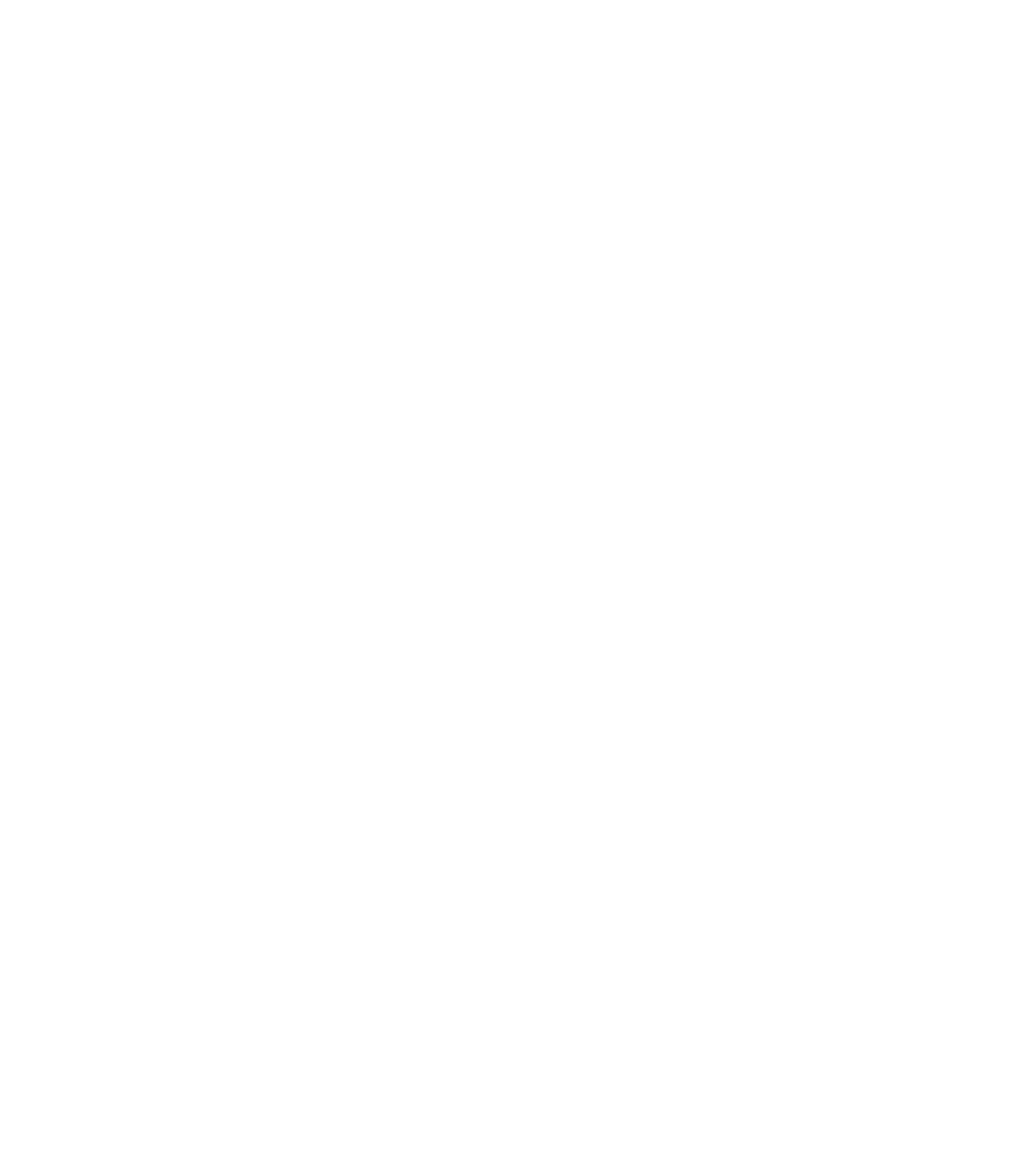
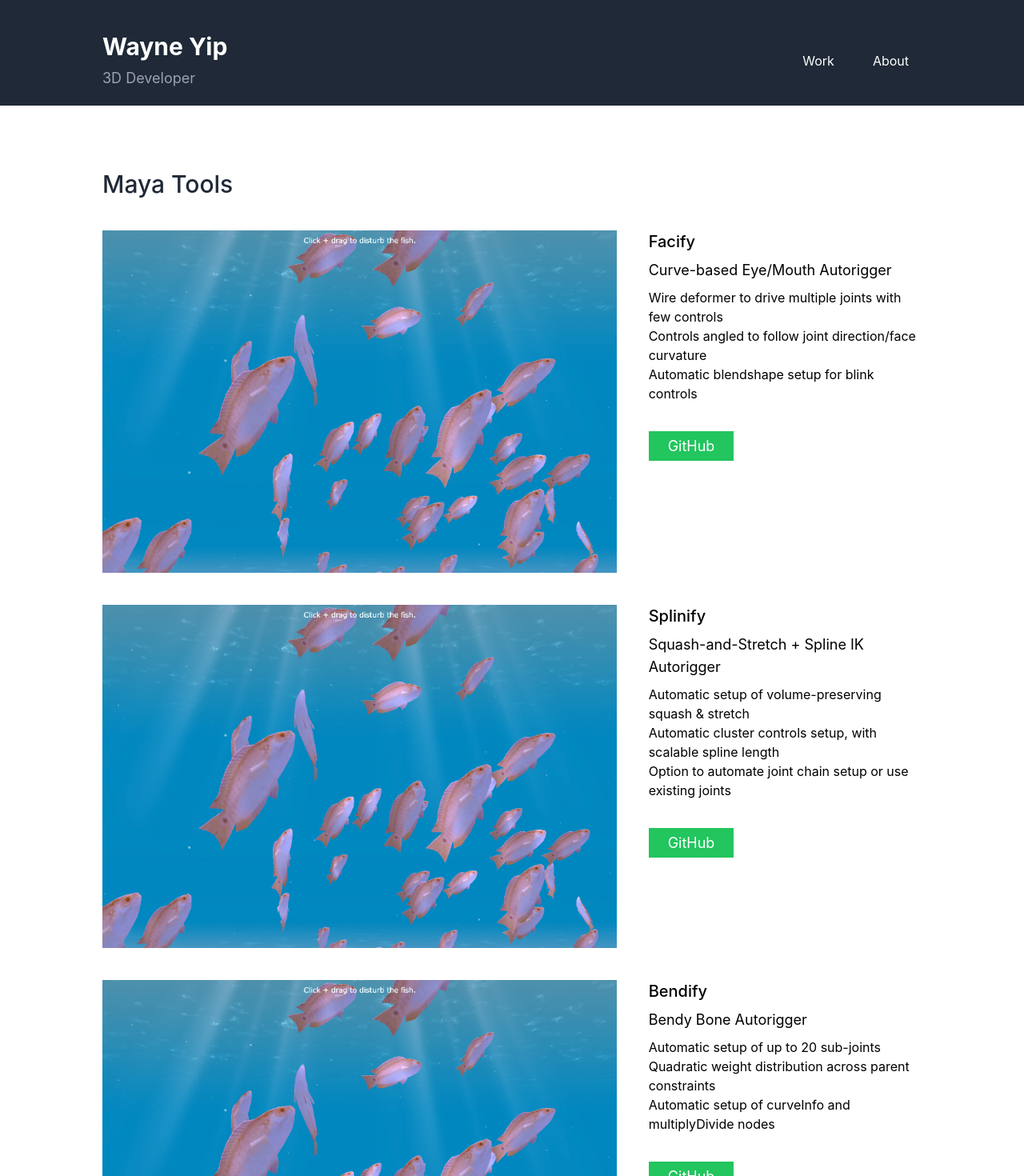
Before and after one commit to wayneyip/wayneyip.github.io, a React (Create React App) app: page /mayatools in a window 1280 px wide. Before the commit this address had no page. Shown: the top 1470 px of the page at 80% size. Before the commit the page ends 800 px from the top, so only its background shows below. Built offline with nearby package versions, Linux system fonts and the light colour scheme.

Commit message:
Hook up Mayatools page and fill descriptions

```diff
--- a/src/App.js
+++ b/src/App.js
@@ -7,6 +7,7 @@ import Pixelart from './components/Pixelart.js';
 import Mah from './components/Mah.js';
 import Dmm from './components/Dmm.js';
 import Ginkgo from './components/Ginkgo.js';
+import Mayatools from './components/Mayatools.js';
 
 function App() {
   return (
@@ -19,6 +20,7 @@ function App() {
         <Route path='/mah' element={<Mah />} />
         <Route path='/dmm' element={<Dmm />} />
         <Route path='/ginkgo' element={<Ginkgo />} />
+        <Route path='/mayatools' element={<Mayatools />} />
       </Routes>
     </div>
   );
--- /dev/null
+++ b/src/components/Mayatools.js
@@ -0,0 +1,100 @@
+import Navbar from './Navbar.js';
+import Detail from './Detail.js';
+import Footer from './Footer.js';
+
+const details = [
+  {
+    imgSrc: "work_fish.png",
+    title: "Facify",
+    subtitle: "Curve-based Eye/Mouth Autorigger",
+    text: [
+    	"Wire deformer to drive multiple joints with few controls",
+			"Controls angled to follow joint direction/face curvature",
+			"Automatic blendshape setup for blink controls",
+		],
+		link: "https://github.com/wayneyip/facify"
+	},
+  {
+    imgSrc: "work_fish.png",
+    title: "Splinify",
+    subtitle: "Squash-and-Stretch + Spline IK Autorigger",
+    text: [
+			"Automatic setup of volume-preserving squash & stretch",
+			"Automatic cluster controls setup, with scalable spline length",
+			"Option to automate joint chain setup or use existing joints",
+    ],
+		link: "https://github.com/wayneyip/splinify"
+  },
+  {
+    imgSrc: "work_fish.png",
+    title: "Bendify",
+    subtitle: "Bendy Bone Autorigger",
+    text: [
+     	"Automatic setup of up to 20 sub-joints",
+			"Quadratic weight distribution across parent constraints",
+			"Automatic setup of curveInfo and multiplyDivide nodes",
+  	],
+		link: "https://github.com/wayneyip/bendify"
+  },
+  {
+    imgSrc: "work_fish.png",
+    title: "Kinematify",
+    subtitle: "IK/FK Blend System Autorigger",
+    text: [
+    	"Automatic creation of IK and FK joint chains",
+			"FK controls created with correctly oriented group nodes",
+			"Setup of custom attribute for IK/FK blending from 0 to 1",
+    ],
+		link: "https://github.com/wayneyip/kinematify"
+  },
+]
+
+function ItemDetail({ imgSrc, imgAlt, title, subtitle, text, link })
+{
+  return (
+    <div className="flex mt-10">
+      <img className="w-2/3 pr-10" src={imgSrc} alt={title}/>
+      <div className="flex-col text-left">
+        <h2 className="mb-2 text-xl font-medium">{title}</h2>
+        <h2 className="mb-2 text-lg">{subtitle}</h2>
+        <ul className="mb-10">
+        {text.map((bullet, index) => (
+        	<li>{bullet}</li>
+      	))}
+      	</ul>
+        <a
+          href={link}
+          target="_blank"
+          rel="noopener noreferrer"
+          className="mr-5 py-2 px-6 text-white text-lg bg-green-500 hover:bg-green-600">
+          GitHub
+        </a>
+      </div>
+    </div>
+  )
+}
+
+export default function Mayatools()
+{
+  return (
+    <div className="flex flex-col min-h-screen">
+      <Navbar />
+        <div className="flex-grow">
+          <div className="container max-w-screen-lg mx-auto py-20">
+            <h1 className="mb-8 text-left text-3xl font-medium text-gray-800">Maya Tools</h1>
+            {details.map((detail, index) => (
+              <ItemDetail
+              	key={index}
+              	imgSrc={detail.imgSrc}
+              	title={detail.title}
+              	subtitle={detail.subtitle}
+              	text={detail.text}
+              	link={detail.link}
+            	/>
+            ))}
+          </div>
+        </div>
+      <Footer />
+    </div>
+  )
+}
--- a/src/components/Work.js
+++ b/src/components/Work.js
@@ -8,7 +8,7 @@ const projects = [
   { title: 'Mighty Action Heroes', imageUrl: 'work_mah.jpg', siteUrl: '/mah' },
   { title: 'Disney Melee Mania', imageUrl: 'work_grizzly.png', siteUrl: '/dmm' },
   { title: 'Ginkgo', imageUrl: 'work_ginkgo.png', siteUrl: '/ginkgo' },
-  { title: 'Maya Tools', imageUrl: 'work_mayatools.png', siteUrl: '' },
+  { title: 'Maya Tools', imageUrl: 'work_mayatools.png', siteUrl: '/mayatools' },
 ];
 
 export default function Home()
```
